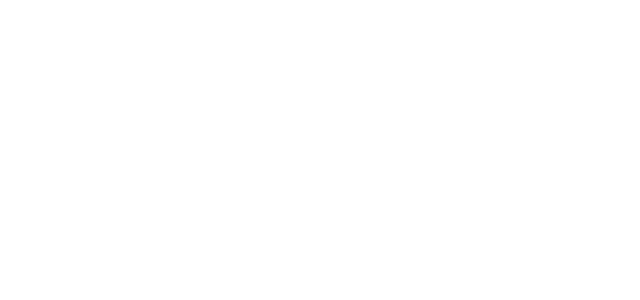
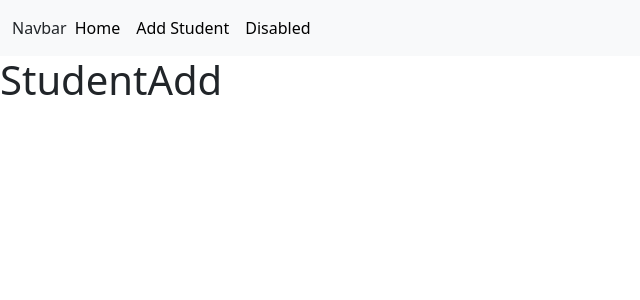
Before and after one commit to Ranjitk0001/React, a React (Create React App) app in the folder Projects/ReactAndSpringBootCrudOpr/react-spring-boot-fronent/: page /add-student in a window 1280 px wide. Before the commit this address had no page. Shown: the top 300 px of the page, without its empty margins (0-640 px from the left). Built offline with nearby package versions, Linux system fonts and the light colour scheme.

Commit message:
routing change

```diff
--- a/Projects/ReactAndSpringBootCrudOpr/react-spring-boot-fronent/src/App.js
+++ b/Projects/ReactAndSpringBootCrudOpr/react-spring-boot-fronent/src/App.js
@@ -14,8 +14,8 @@
 
          <Router>
         <Routes>
-          <Route path="/list" element={<StudentLIst />} />
-          <Route path="/" element={<StudentAdd />} />
+          <Route path="/" element={<StudentLIst />} />
+          <Route path="/add-student" element={<StudentAdd />} />
         </Routes>
       </Router>
     </>
--- a/Projects/ReactAndSpringBootCrudOpr/react-spring-boot-fronent/src/components/RouteNavbar.js
+++ b/Projects/ReactAndSpringBootCrudOpr/react-spring-boot-fronent/src/components/RouteNavbar.js
@@ -13,11 +13,11 @@
       <ul className="navbar-nav me-auto mb-2 mb-lg-0">
         <li className="nav-item">
 
-          <NavLink className="nav-link active" to={'/list'}>Home</NavLink>
+          <NavLink className="nav-link active" to={'/'}>Home</NavLink>
         </li>
         <li className="nav-item">
 
-          <NavLink className="nav-link active" to={'/'}>Add Student</NavLink>
+          <NavLink className="nav-link active" to={'/add-student'}>Add Student</NavLink>
         </li>
 
         <li className="nav-item">
```
